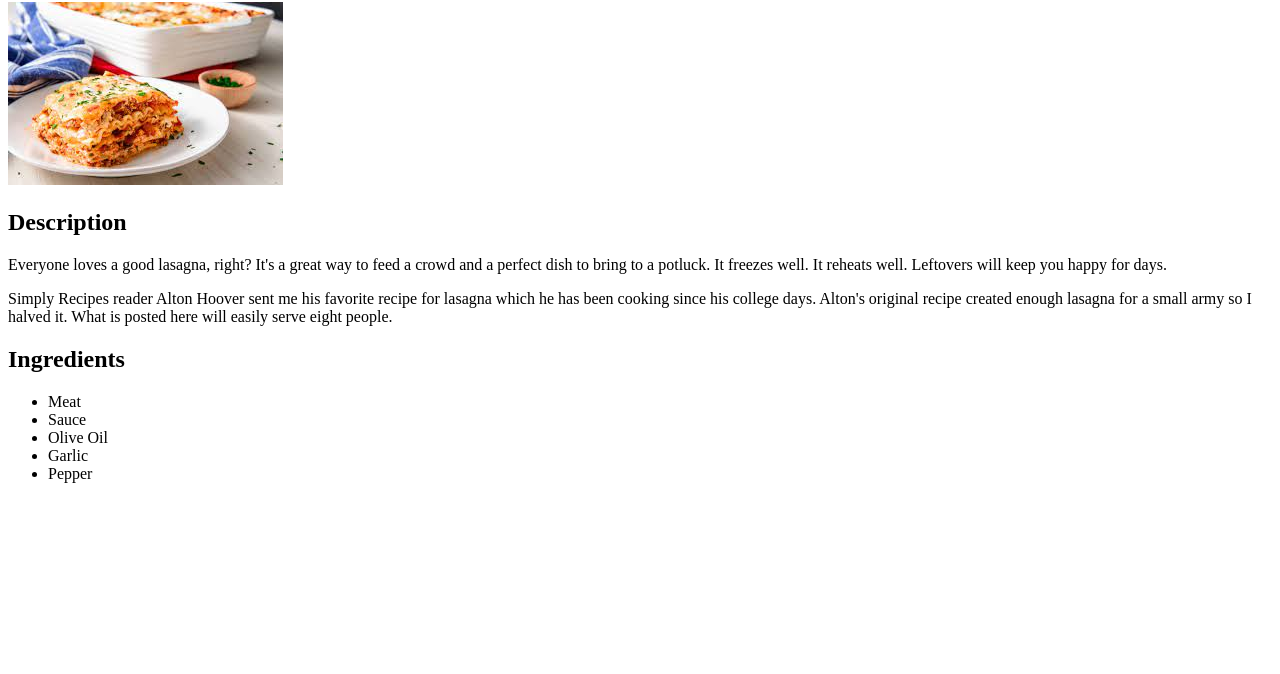
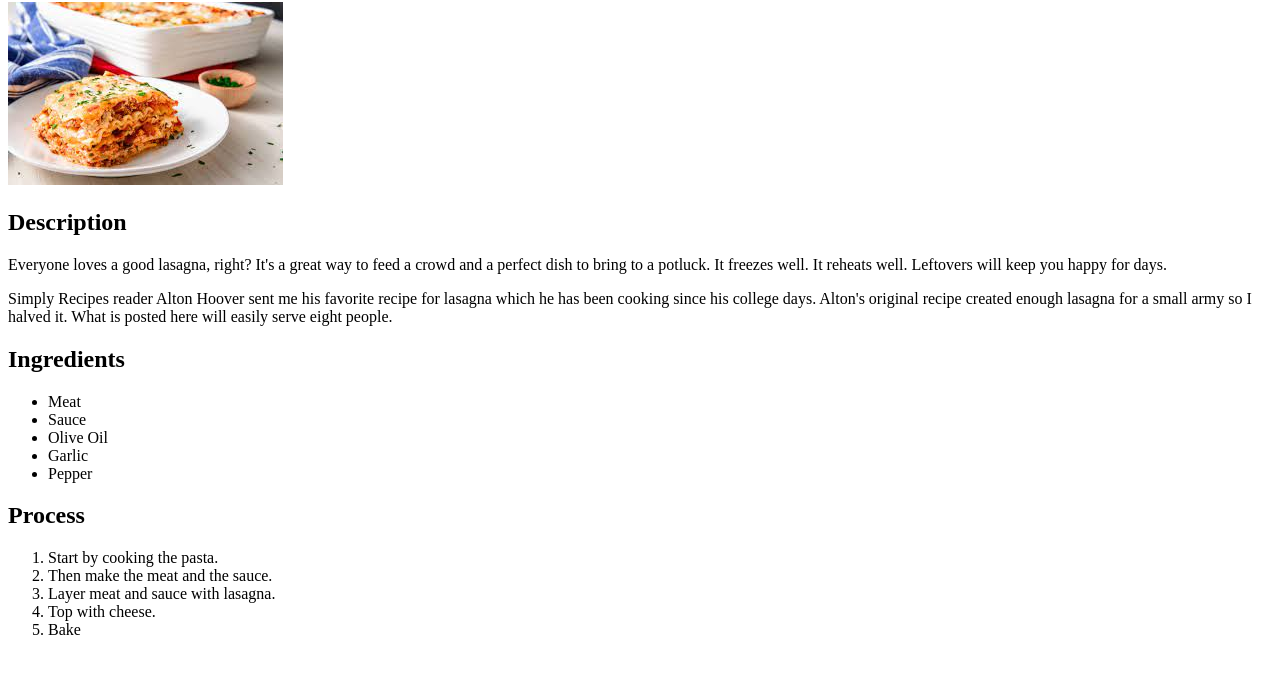
Before and after one commit to ReynardtDeminey/odin-recipes, a plain HTML site: page recipes/lasagna.html in a window 1280 px wide. Shown: the part 78-752 px from the top of the page. Drawn offline with Linux system fonts and the light colour scheme.

Commit message:
Added final text to recipe Completed the lasagna recipe on the lasagna.html file

```diff
--- a/recipes/lasagna.html
+++ b/recipes/lasagna.html
@@ -22,5 +22,14 @@
         <li>Pepper</li>
     </ul>
 
+    <h2>Process</h2>
+    <ol>
+        <li>Start by cooking the pasta.</li>
+        <li>Then make the meat and the sauce.</li>
+        <li>Layer meat and sauce with lasagna.</li>
+        <li>Top with cheese.</li>
+        <li>Bake</li>
+    </ol>
+
 </body>
 </html>
```
